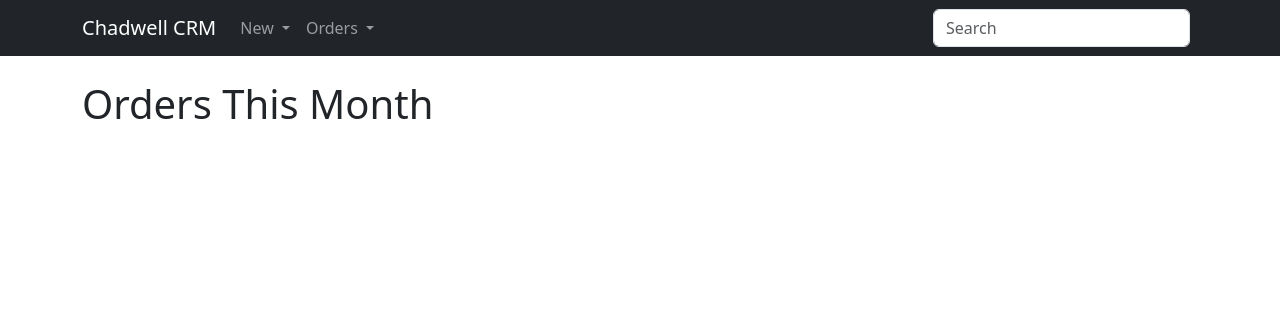
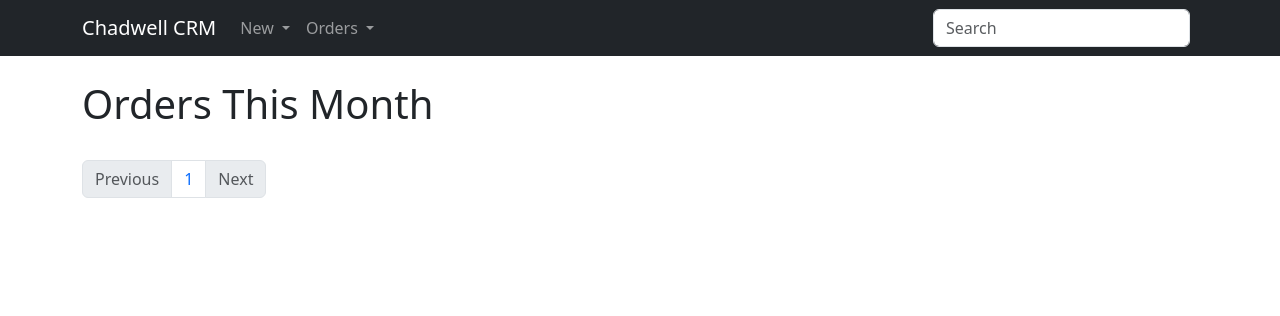
Before and after one commit to laytreynolds/dcrm, a Django app: page /crm/orders/month in a window 1280 px wide. Shown: the top 316 px of the page. Run offline with Django 5.2, Linux system fonts and the light colour scheme; data that the repository does not hold is empty; some libraries are stand-ins or nearby versions.

Commit message:
pagination

```diff
--- a/dcrm/api/models.py
+++ b/dcrm/api/models.py
@@ -114,4 +114,4 @@ class Order(models.Model):
         return self.order_Number
 
     def get_absolute_url(self):
-        return reverse("crm:OrderDetail", args=[self.order_Id])
+        return reverse("crm:OrderDetail", args=[self.order_Number])
--- a/dcrm/api/templates/base.html
+++ b/dcrm/api/templates/base.html
@@ -14,8 +14,11 @@
   </head>
 
   <body>
+    <nav>
     {% include 'navbar.html' %}
+    </nav>
     <br />
+
     <div class="container">
       <h1>{% block heading %}{% endblock %}</h1>
       <br />
--- a/dcrm/api/templates/order/month.html
+++ b/dcrm/api/templates/order/month.html
@@ -4,4 +4,6 @@
 <h3>
   <a href="{{ order.get_absolute_url }}"> {{ order.order_Number }} </a>
 </h3>
-{% endfor %} {% endblock %}
+{% endfor %}
+{% include "order/pagination.html" with page=orders %}
+{% endblock %}
--- a/dcrm/api/templates/order/orders.html
+++ b/dcrm/api/templates/order/orders.html
@@ -7,4 +7,5 @@
     {{ order.order_Number }}
   </a>
 </h3>
-{% endfor %} {% endblock %}
+{% endfor %}
+{% endblock %}
--- /dev/null
+++ b/dcrm/api/templates/order/pagination.html
@@ -0,0 +1,32 @@
+<nav aria-label="Page navigation example">
+  <ul class="pagination">
+    {% if page.has_previous %}
+    <li class="page-item">
+      <a class="page-link" href="?page={{ page.previous_page_number }}"
+        >Previous</a
+      >
+    </li>
+    {% else %}
+    <li class="page-item disabled">
+        <a class="page-link">Previous</a>
+      </li>
+
+    {% endif %}
+
+    {% for num in page.paginator.page_range %}
+    <li class="page-item">
+      <a class="page-link" href="?page={{ num }}">{{ num }}</a>
+    </li>
+    {% endfor %}
+
+    {% if page.has_next %}
+    <li class="page-item">
+      <a class="page-link" href="?page={{ page.next_page_number }}">Next</a>
+    </li>
+    {% else %}
+    <li class="page-item disabled">
+        <a class="page-link">Next</a>
+      </li>
+    {% endif %}
+  </ul>
+</nav>
--- a/dcrm/api/templates/order/today.html
+++ b/dcrm/api/templates/order/today.html
@@ -7,4 +7,6 @@
     {{ order.order_Number }}
   </a>
 </h3>
-{% endfor %} {% endblock %}
+{% endfor %}
+{% include "order/pagination.html" with page=orders %}
+{% endblock %}
--- a/dcrm/api/urls.py
+++ b/dcrm/api/urls.py
@@ -6,7 +6,7 @@ app_name = 'crm'
 urlpatterns = [
     path("", views.Home, name='home'),
     path('orders/', views.Orders, name='Orders'),
-    path('order/<int:order_Id>', views.OrderDetail, name='OrderDetail'),
+    path('<str:order_Number>', views.OrderDetail, name='OrderDetail'),
     path("new/order", views.NewOrder, name='NewOrder'),
     path("new/company", views.NewCompany, name='NewCompany'),
     path("orders/today", views.TodayOrders, name='TodayOrders'),
--- a/dcrm/api/views.py
+++ b/dcrm/api/views.py
@@ -1,8 +1,7 @@
 from django.shortcuts import render, get_object_or_404
 from django.http import HttpResponse, Http404
 from .models import Company, User, Order
-from django.utils.timezone import now
-from datetime import date
+from django.core.paginator import Paginator
 
 
 
@@ -13,12 +12,24 @@ def Home(request):
     return render(request, "base.html")
 
 def TodayOrders(request):
-    #current_date = now().date()
-    orders = Order.today.all()
+    order_list = Order.today.all()
+    paginator = Paginator(order_list, 2)
+    page_number = request.GET.get('page', 1)
+    try:
+        orders = paginator.page(page_number)
+    except:
+        orders = paginator.page(paginator.num_pages)
     return render(request, "order/today.html", {'orders': orders})
 
+
 def ThisMonthOrders(request):
-    orders = Order.month.all()
+    order_list = Order.month.all()
+    paginator = Paginator(order_list, 2)
+    page_number = request.GET.get('page', 1)
+    try:
+        orders = paginator.page(page_number)
+    except:
+        orders = paginator.page(paginator.num_pages)
     return render(request, "order/month.html", {'orders': orders})
 
 
@@ -27,9 +38,9 @@ def Orders(request):
     return render(request, "order/orders.html", {"orders": orders})
 
 
-def OrderDetail(request, order_Id):
+def OrderDetail(request, order_Number):
     try:
-        order = Order.objects.get(order_Id=order_Id)
+        order = Order.objects.get(order_Number=order_Number)
     except Order.DoesNotExist:
         raise Http404("No Post found.")
     return render(request, "order/detail.html", {"order": order})
```
